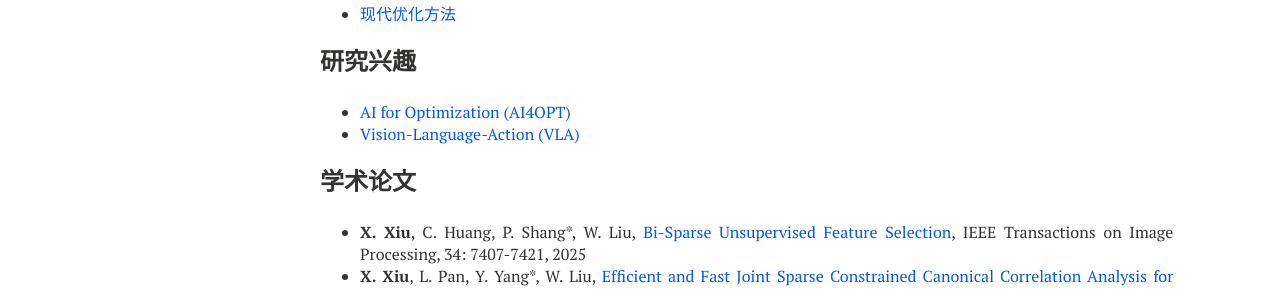
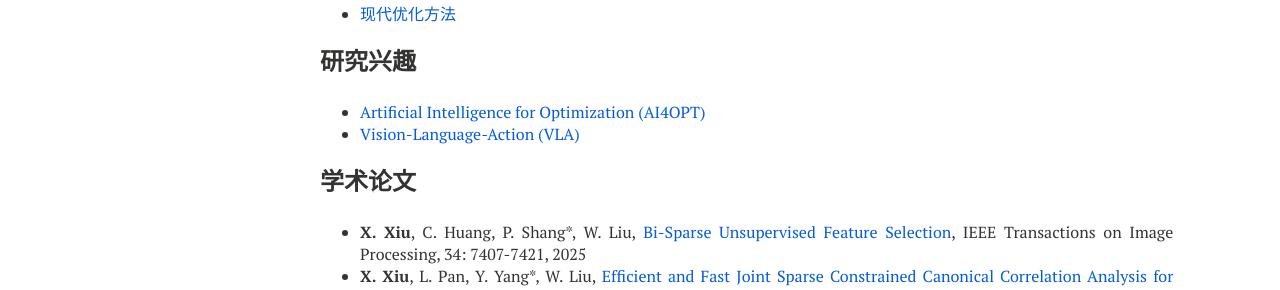
Before and after one commit to xianchaoxiu/xianchaoxiu.github.io, a Jekyll site: the page built from chinese/index.md, in a window 1280 px wide. Shown: the part 593-883 px from the top of the page. Built offline with Jekyll 4.4.1, drawn with Linux system fonts in a browser that asks for light colours; nearby versions of some CDN libraries.

Commit message:
Update index.md

```diff
--- a/chinese/index.md
+++ b/chinese/index.md
@@ -33,7 +33,7 @@ share: false
 
 
 ### 研究兴趣
-* <a href="https://xianchaoxiu.github.io/chinese/research/OPT/" class="textlink" target="_blank"> AI for Optimization (AI4OPT) </a><br>
+* <a href="https://xianchaoxiu.github.io/chinese/research/OPT/" class="textlink" target="_blank"> Artificial Intelligence for Optimization (AI4OPT) </a><br>
 * <a href="https://xianchaoxiu.github.io/chinese/research/VLA/" class="textlink" target="_blank"> Vision-Language-Action (VLA) </a><br>
 
 
```
